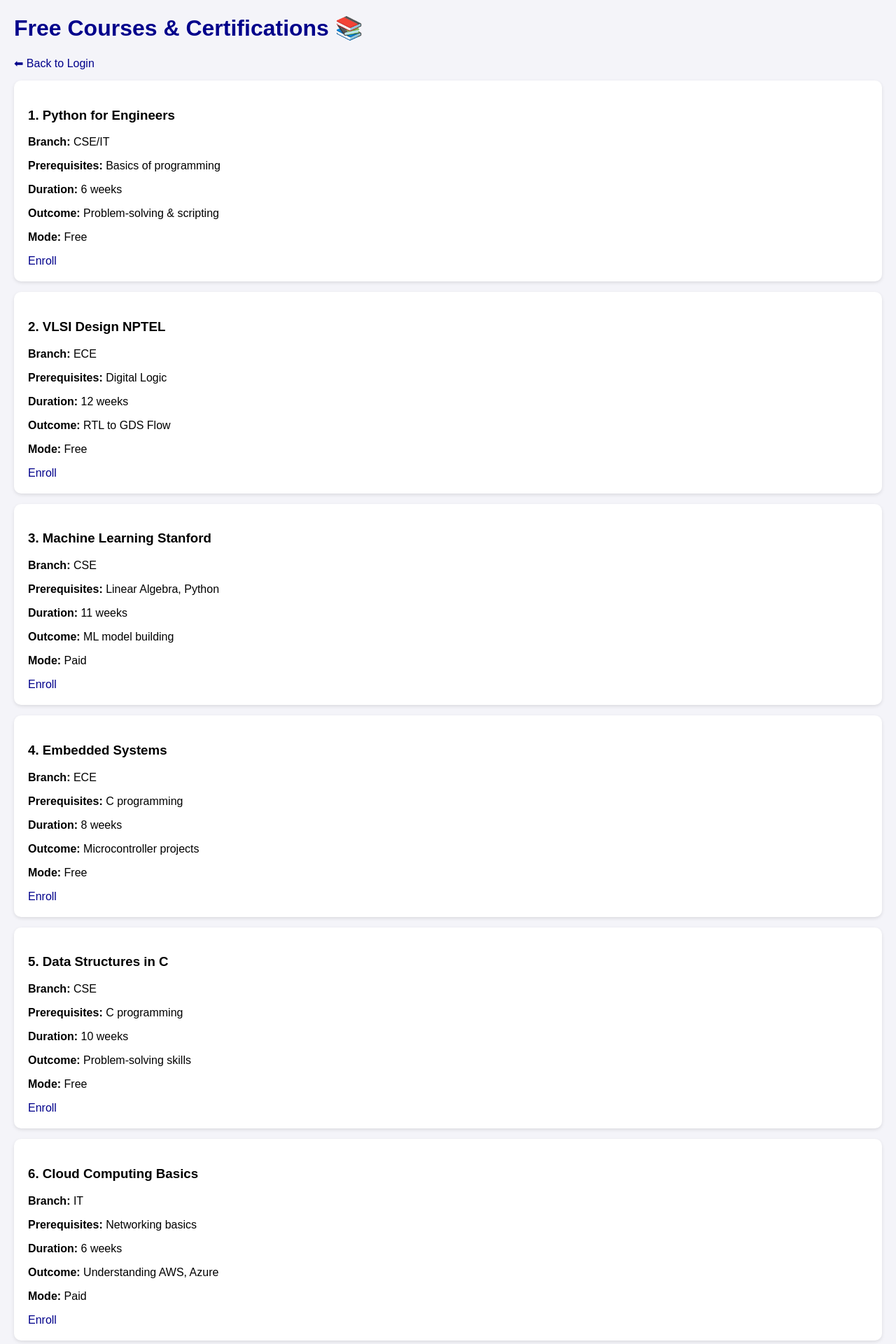
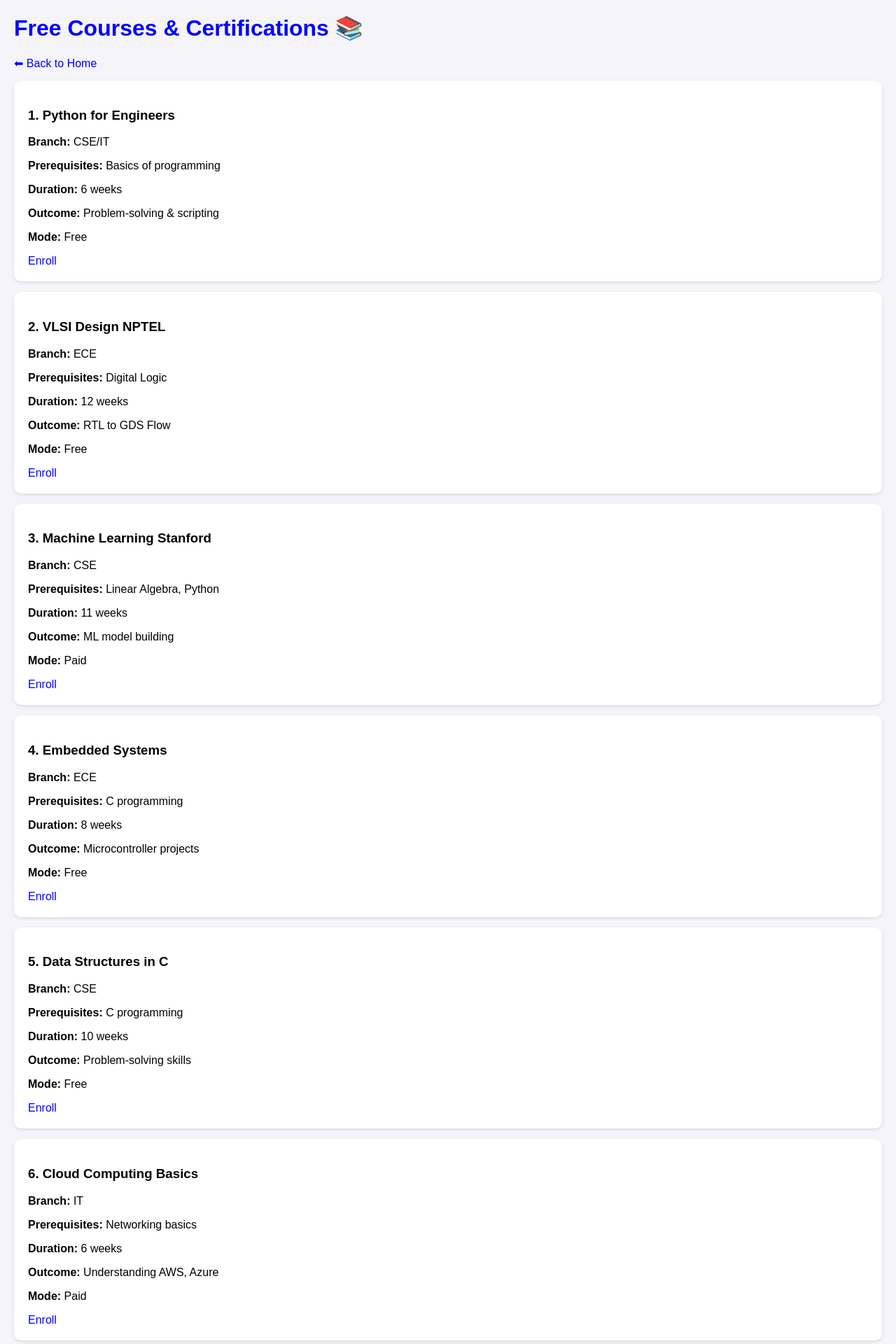
Before and after one commit to Ahalya06/Eng-Scholar, a Flask app: page /Courses in a window 1280 px wide. Shown: the top 1920 px of the page at 70% size. Run offline with Flask 3, Linux system fonts and the light colour scheme.

Commit message:
Update templates: scholarship,internship,projects,notes,memes,courses

```diff
--- a/templates/Courses.html
+++ b/templates/Courses.html
@@ -3,17 +3,18 @@
 <head><title>Courses</title><link rel="stylesheet" href="/static/style.css">
  <style>
         body { font-family: Arial, sans-serif; margin: 20px; }
-        h1 { color: darkblue; }
+        h1 { color: blue; }
         h2 { color: green; }
         ul { list-style-type: square; }
-        a { text-decoration: none; color: darkblue; }
+        a { text-decoration: none; color: blue; }
         a:hover { color: blue; } </style>
         </head>
 <body>
 <header><h1>Free Courses & Certifications 📚</h1></header>
 <main>
 
-<a href="/" class="link-btn">⬅ Back to Login</a>
+
+<a href="/" class="link-btn">⬅ Back to Home</a>
 
 
     <div class="card">
--- a/templates/internships.html
+++ b/templates/internships.html
@@ -33,7 +33,7 @@
 <main>
     <!-- 🔍 Search Bar -->
 
-<a href="/" class="link-btn">⬅ Back to Login</a>
+<a href="/" class="link-btn">⬅ Back to Home</a>
     <input type="text" id="searchBar" placeholder="Search internships...">
 
     <ul id="internshipList">
--- a/templates/memes.html
+++ b/templates/memes.html
@@ -77,7 +77,7 @@
     </div>
 
     <!-- Back Button -->
-    <a href="/" class="link-btn">⬅ Back to Login</a>
+    <a href="/" class="link-btn">⬅ Back to Home</a>
 </main>
 </body>
 </html>
--- a/templates/notes.html
+++ b/templates/notes.html
@@ -37,7 +37,7 @@
 </header>
 <main>
 
-<a href="/" class="link-btn">⬅ Back to Login</a>
+<a href="/" class="link-btn">⬅ Back to Home</a>
     <!-- Upload Notes -->
     <form action="/notes" method="POST" enctype="multipart/form-data">
         <h2>➕ Add Notes</h2>
--- a/templates/projects.html
+++ b/templates/projects.html
@@ -21,7 +21,7 @@
 </header>
 <main>
 
-<a href="/" class="link-btn">⬅ Back to Login</a>
+<a href="/" class="link-btn">⬅ Back to Home</a>
     <ol>
        <div class="card"> <li><b>Student Attendance System</b> – Track student attendance using simple file handling.</li></div>
         <div class="card"><li><b>Library Management (C++)</b> – Add, search, and delete books from a small library database.</li></div>
--- a/templates/scholarships.html
+++ b/templates/scholarships.html
@@ -17,7 +17,7 @@
     <h1>Scholarship Opportunities 🎓</h1>
 </header>
 <main>
-    <a href="/" class="link-btn">⬅ Back to Login</a>
+    <a href="/" class="link-btn">⬅ Back to Home</a>
     <div class="card">
       <h3>1. National Scholarship Portal</h3>
       <p><b>Eligibility:</b> UG/PG students with family income &lt; 2.5L</p>
```
